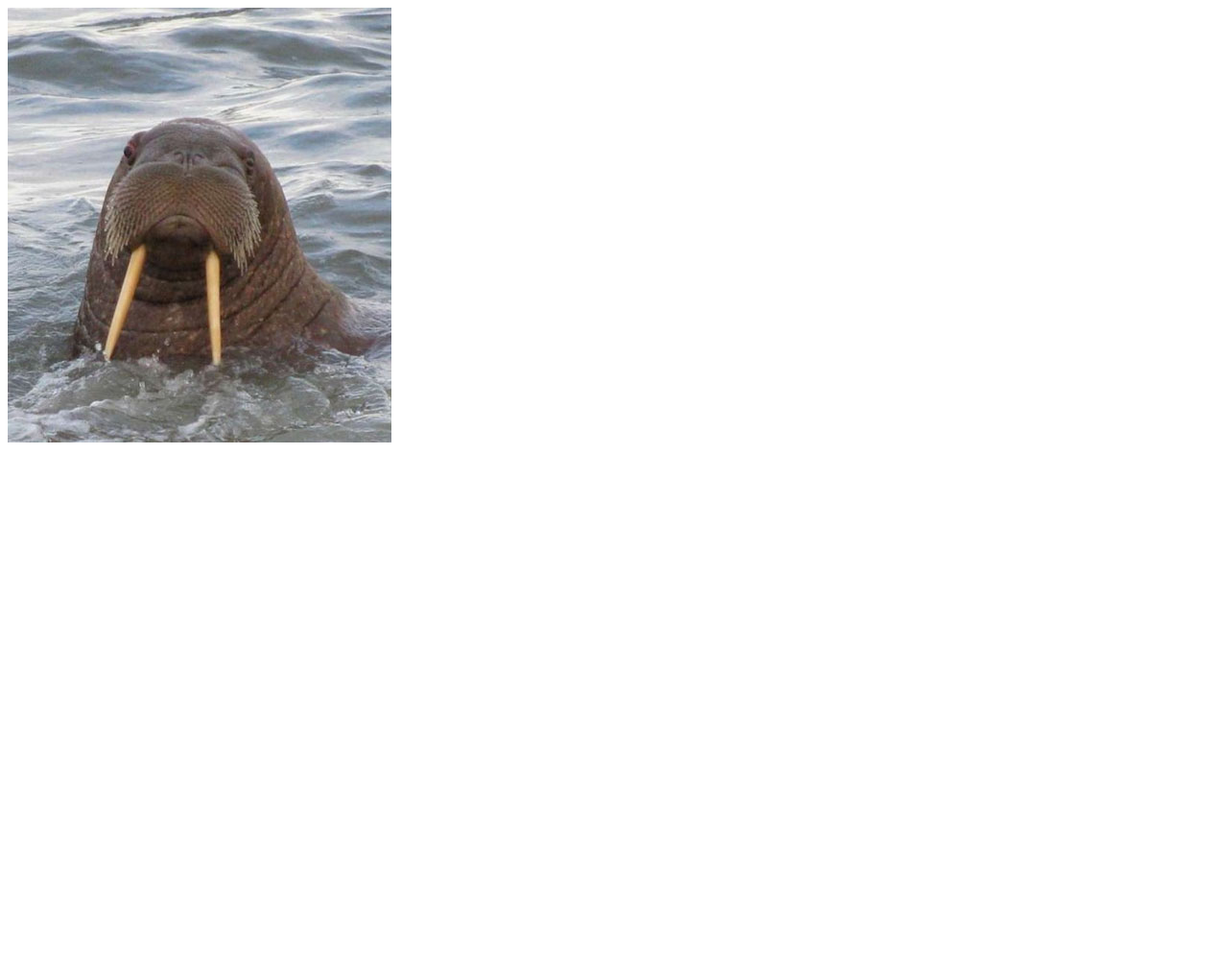
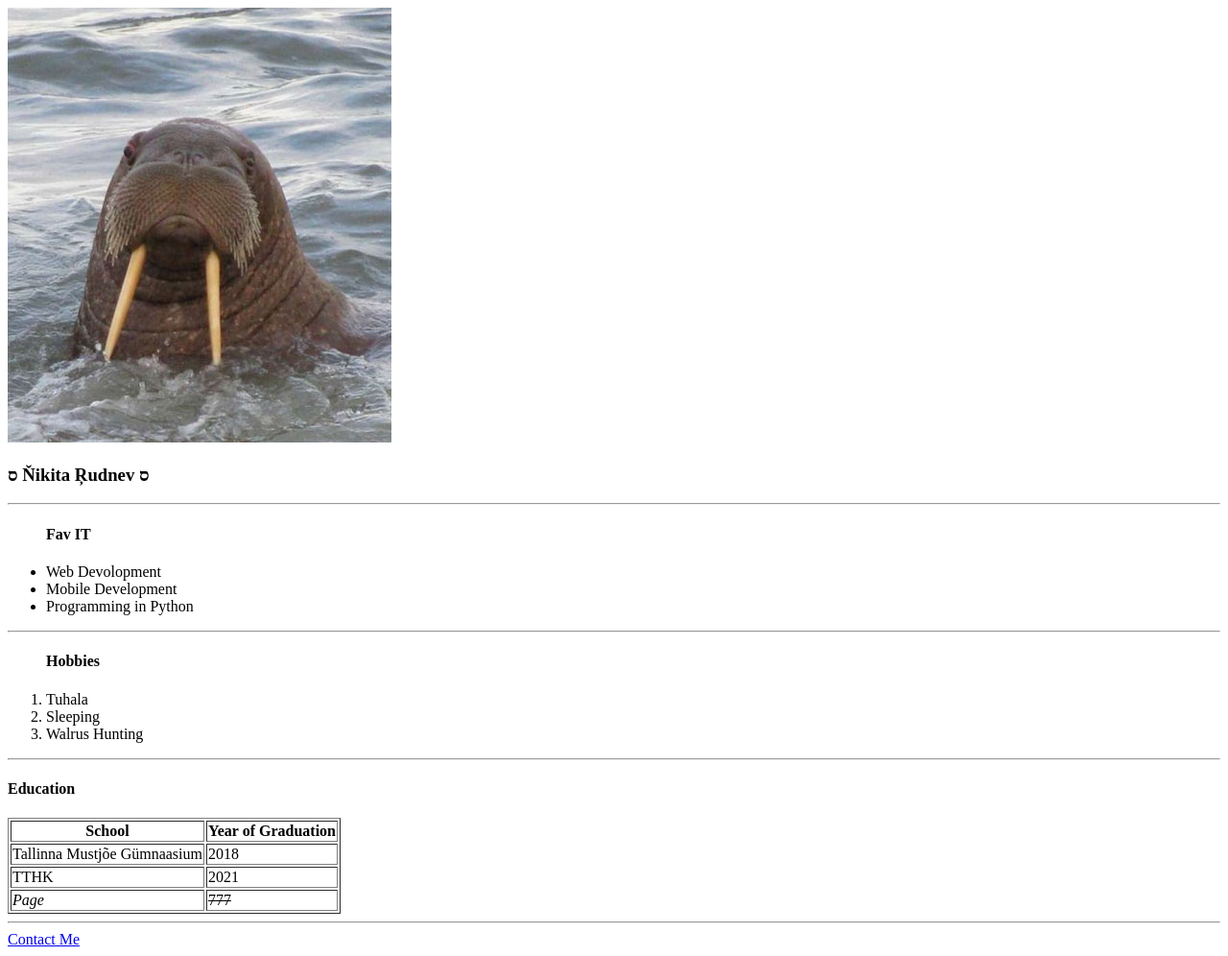
Before and after one commit to nikitarudnev21/HTML-First-App, a plain HTML site: page index.html in a window 1280 px wide. Shown: the whole page at 96% size. Before the commit the page ends 800 px from the top, so only its background shows below. Drawn offline with Linux system fonts and the light colour scheme.

```diff
--- a/index.html
+++ b/index.html
@@ -10,6 +10,62 @@
     <div>
         <img src="img/mor.jpg" alt="">
     </div>
+    <div>
+        <!--UL unordered list-->
+
+            <h3>ס Ňikita Ŗudnev ס</h3><!--list item-->
+            <hr>
+        <ul>
+            <h4>Fav IT</h4>
+            <li>Web Devolopment</li>
+            <li>Mobile Development</li>
+            <li>Programming in Python</li>
+        </ul>
+    </div>
+    <hr>
+    <div>
+        <ol> <!--ol - order list-->
+
+            <h4>Hobbies</h4>
+            <li>Tuhala</li>
+            <li>Sleeping</li>
+            <li>Walrus Hunting</li>
+        </ol>
+    </div>
+    <hr>
+    <div>
+        <h4>Education</h4>
+        <table border="1">
+
+            <thead>
+                <th>School</th><!--table head-->
+                <th>Year of Graduation</th>
+            </thead>
+            <tbody>
+                <tr><!--table row-->
+                    <td>Tallinna Mustjõe Gümnaasium</td><!--table data-->
+                    <td>2018</td>
+                </tr>
+                <tr>
+                    <td>TTHK</td>
+                    <td>2021</td>
+                </tr>
+            </tbody>
+            <tfoot>
+                <tr>
+                    <td><em>Page</em></td>
+                    <td><s>777</s></td>
+                </tr>
+            </tfoot>
+        </table>
+
+    </div>
+    <hr>
+    <div>
+        <!--a tag hyperlink-->
+        <a href="contact.html" target="_blank">Contact Me</a>
+
+    </div>
 
 </body>
 </html>
```
Also changed, not shown: contact.html (added, +28 -0 lines).
